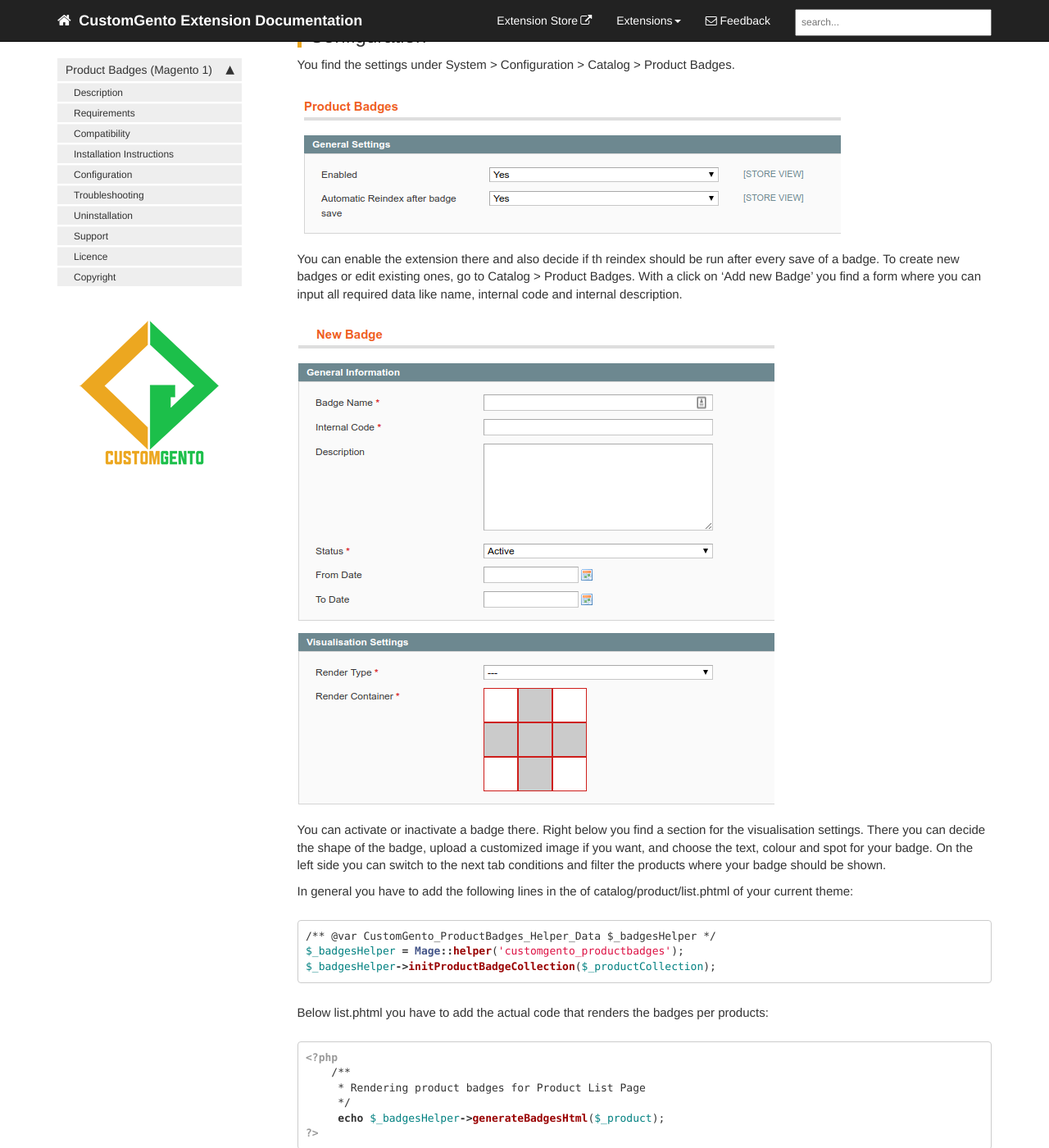
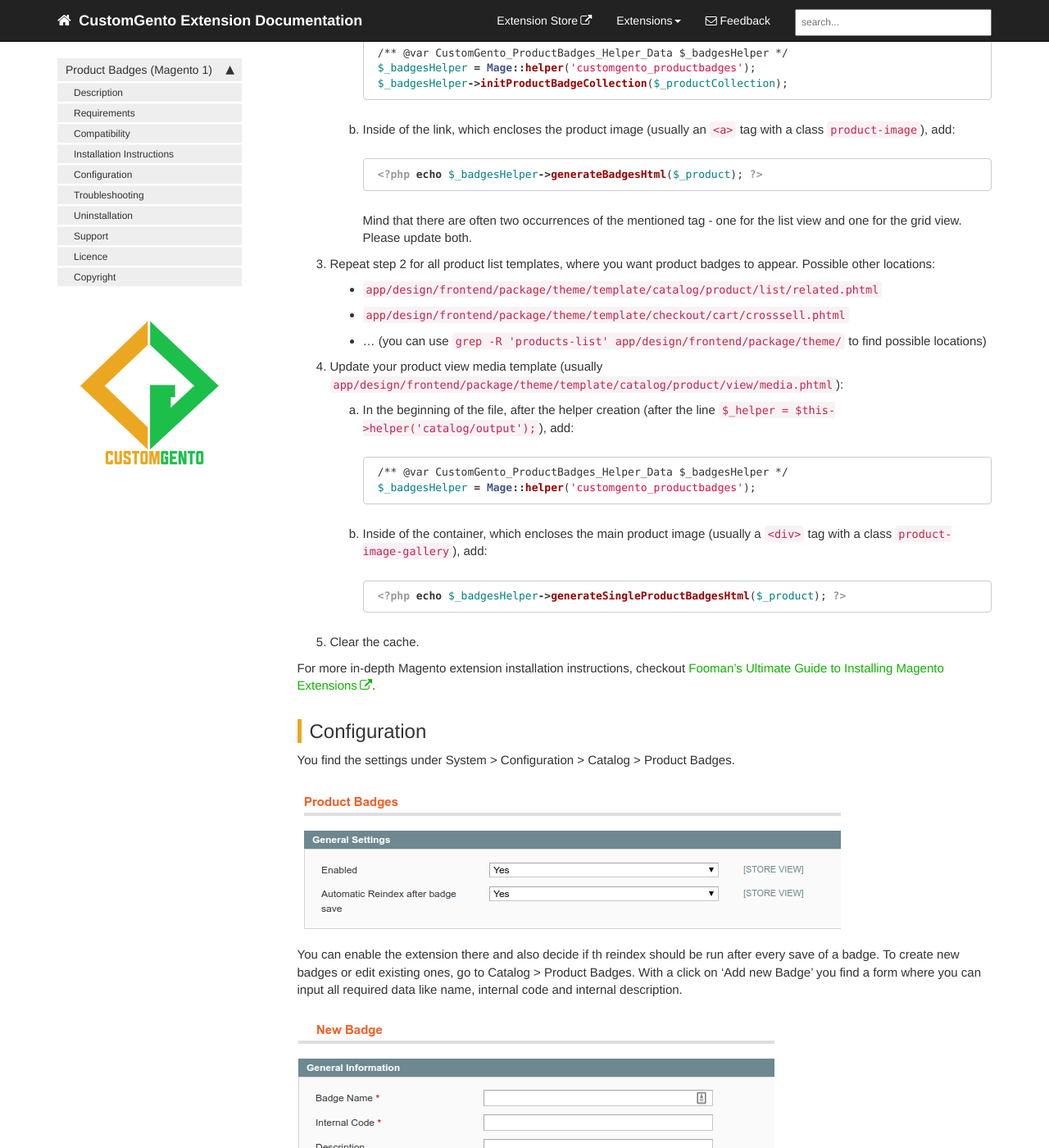
Before and after one commit to customgento/docs, a Jekyll site: the page built from pages/product-badges-m1.md, in a window 1280 px wide and 1400 px high, scrolled down 1335 px. Shown: the whole window at 82% size. Built offline with Jekyll 4.4.1, drawn with Linux system fonts in a browser that asks for light colours; nearby versions of some CDN libraries; comment, search, counter and statistics services are not loaded; some of the changed text lies outside the part shown.

Commit message:
updated installation instructions for PBM1

````diff
--- a/pages/product-badges-m1.md
+++ b/pages/product-badges-m1.md
@@ -26,11 +26,37 @@ Like this you can add as many badges as you want and choose for every badge the
 - Mage_Core
 
 ## Compatibility
-- Magento >= 1.7 and <= 2.0
+- Magento >= 1.9 and <= 2.0
 
 ## Installation Instructions
 1. Copy all the files into your document root.
-2. Clear the cache.
+2. Update your main product list template (usually `app/design/frontend/package/theme/template/catalog/product/list.phtml`):
+    1. In the beginning of the file, after the product collection assignment (after the line `$_productCollection=$this->getLoadedProductCollection();`), add:
+        ```php
+        /** @var CustomGento_ProductBadges_Helper_Data $_badgesHelper */
+        $_badgesHelper = Mage::helper('customgento_productbadges');
+        $_badgesHelper->initProductBadgeCollection($_productCollection);
+        ```
+    2. Inside of the link, which encloses the product image (usually an `<a>` tag with a class `product-image`), add:
+        ```php
+        <?php echo $_badgesHelper->generateBadgesHtml($_product); ?>
+        ```
+        Mind that there are often two occurrences of the mentioned tag - one for the list view and one for the grid view. Please update both.
+3. Repeat step 2 for all product list templates, where you want product badges to appear. Possible other locations:
+    - `app/design/frontend/package/theme/template/catalog/product/list/related.phtml`
+    - `app/design/frontend/package/theme/template/checkout/cart/crosssell.phtml`
+    - ... (you can use `grep -R 'products-list' app/design/frontend/package/theme/` to find possible locations)
+4. Update your product view media template (usually `app/design/frontend/package/theme/template/catalog/product/view/media.phtml`):
+    1. In the beginning of the file, after the helper creation (after the line `$_helper = $this->helper('catalog/output');`), add:
+        ```php
+        /** @var CustomGento_ProductBadges_Helper_Data $_badgesHelper */
+        $_badgesHelper = Mage::helper('customgento_productbadges');
+        ```
+    2. Inside of the container, which encloses the main product image (usually a `<div>` tag with a class `product-image-gallery`), add:
+        ```php
+        <?php echo $_badgesHelper->generateSingleProductBadgesHtml($_product); ?>
+        ```
+5. Clear the cache.
 
 For more in-depth Magento extension installation instructions, checkout [Fooman's Ultimate Guide to Installing Magento Extensions](https://store.fooman.co.nz/media/custom/upload/TheUltimateGuidetoInstallingMagentoExtensions.pdf).
 
@@ -48,24 +74,6 @@ With a click on 'Add new Badge' you find a form where you can input all required
 You can activate or inactivate a badge there. Right below you find a section for the visualisation settings.
 There you can decide the shape of the badge, upload a customized image if you want, and choose the text, colour and spot for your badge.
 On the left side you can switch to the next tab conditions and filter the products where your badge should be shown.
-
-In general you have to add the following lines in the of catalog/product/list.phtml of your current theme:
-```php
-/** @var CustomGento_ProductBadges_Helper_Data $_badgesHelper */
-$_badgesHelper = Mage::helper('customgento_productbadges');
-$_badgesHelper->initProductBadgeCollection($_productCollection);
-```
-
-Below list.phtml you have to add the actual code that renders the badges per products:
-```php
-<?php
-    /**
-     * Rendering product badges for Product List Page
-     */
-     echo $_badgesHelper->generateBadgesHtml($_product);
-?>
-```
-
 
 ## Troubleshooting - I installed the extension, but it does not work
 1. Do you use the latest version of the extension?
````
